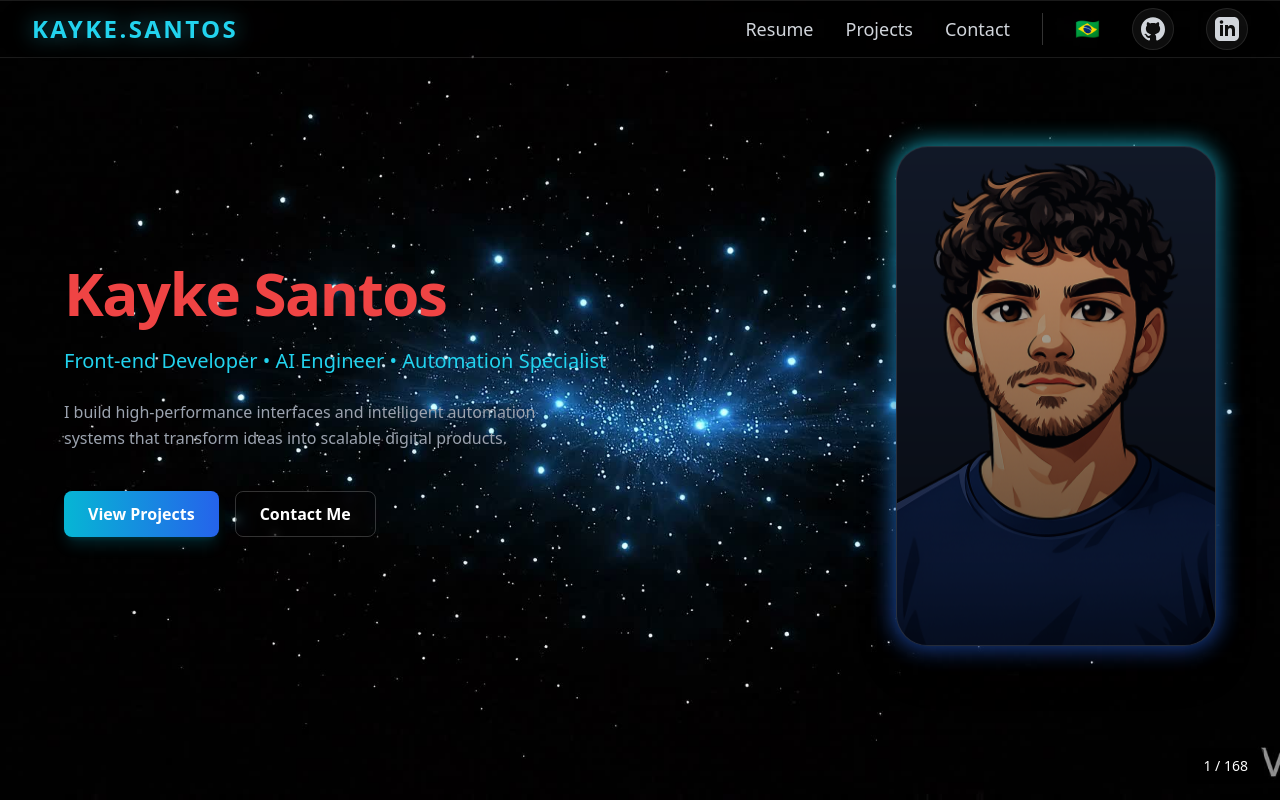
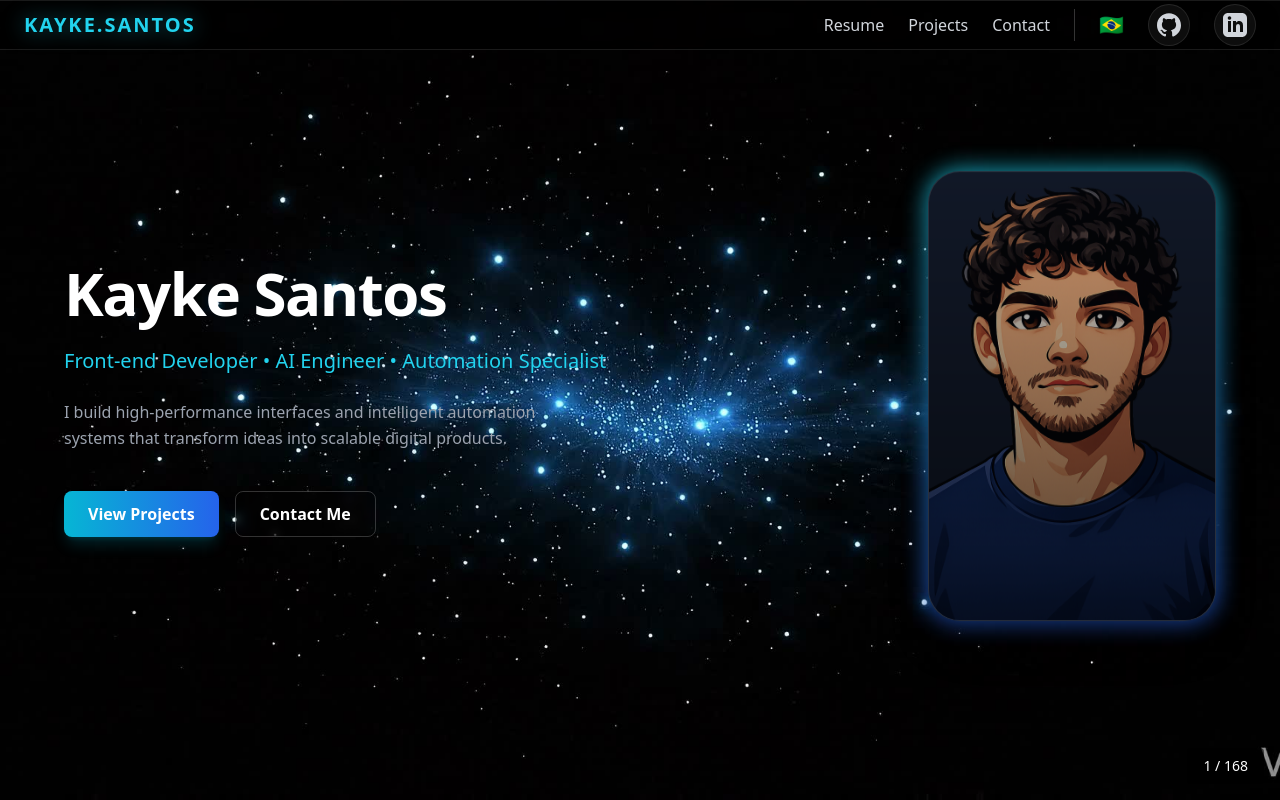
Before and after one commit to Kayke-Queiroz/Repository, a React (Vite) app: page / in a window 1280 px wide. Shown: the top 800 px of the page. Built offline with nearby package versions, Linux system fonts and the light colour scheme.

Commit message:
fix other problem

```diff
--- a/src/components/HeroOverlay.jsx
+++ b/src/components/HeroOverlay.jsx
@@ -20,7 +20,7 @@ export default function HeroOverlay() {
 
         {/* Left Content */}
         <div className="max-w-2xl space-y-6">
-          <h1 className="text-5xl md:text-6xl font-bold text-red-500 tracking-tight">
+          <h1 className="text-5xl md:text-6xl font-bold text-white tracking-tight">
             {t.hero.title}
           </h1>
 
@@ -49,7 +49,7 @@ export default function HeroOverlay() {
           <div className="absolute -inset-px bg-gradient-to-b from-cyan-400 to-blue-600 rounded-[2rem] opacity-80 blur-md group-hover:opacity-100 transition duration-500"></div>
 
           {/* Image Container */}
-          <div className="relative w-80 h-[500px] rounded-[2rem] bg-gray-900 border border-white/10 overflow-hidden shadow-2xl flex items-center justify-center">
+          <div className="relative w-72 h-[450px] rounded-[2rem] bg-gray-900 border border-white/10 overflow-hidden shadow-2xl flex items-center justify-center">
             {/* Placeholder for actual image */}
             <div className="absolute inset-0 bg-gradient-to-b from-transparent to-black/60 z-10"></div>
             <img
--- a/src/components/frames.jsx
+++ b/src/components/frames.jsx
@@ -34,6 +34,14 @@ const Frames = () => {
 
       const imageUrls = sortedPaths.map((path) => frameModules[path].default);
 
+      // A. Carregar PRIMEIRO frame imediatamente para não deixar tela preta
+      const firstImage = new Image();
+      firstImage.src = imageUrls[0];
+      firstImage.onload = () => {
+        setFrames([firstImage]); // Mostra o primeiro frame
+      };
+
+      // B. Carregar todos (incluindo o primeiro novamente, não tem problema, cache resolve) em background
       const BATCH_SIZE = 10;
       const loaded = new Array(imageUrls.length);
 
@@ -56,7 +64,7 @@ const Frames = () => {
       }
 
       const validImages = loaded.filter(Boolean);
-      setFrames(validImages);
+      setFrames(validImages); // Substitui o frame inicial pelo array completo quando pronto
       setImagesLoaded(true);
     };
 
@@ -205,11 +213,7 @@ const Frames = () => {
           ref={canvasRef}
           className="w-full h-full block"
         />
-        {!imagesLoaded && (
-          <div className="absolute inset-0 flex items-center justify-center text-white text-xl">
-            {t.frames.loading || "Loading..."}
-          </div>
-        )}
+        {/* Loading text removed as per request (first frame is shown instead) */}
       </div>
 
       {/* ===============================
--- a/src/components/navbar.jsx
+++ b/src/components/navbar.jsx
@@ -22,14 +22,14 @@ const Navbar = () => {
         className="
           max-w-[1600px] mx-auto
           flex items-center justify-between
-          px-8 h-14
+          px-6 h-12
         "
       >
         {/* Logo (Left) */}
         <Link
           to="/"
           className="
-            text-2xl font-bold tracking-widest text-cyan-400
+            text-xl font-bold tracking-widest text-cyan-400
             drop-shadow-[0_0_10px_rgba(34,211,238,0.5)]
             uppercase
             hover:text-cyan-300 transition-colors cursor-pointer
@@ -39,9 +39,9 @@ const Navbar = () => {
         </Link>
 
         {/* Right Side: Links + Icon */}
-        <div className="flex items-center gap-8">
+        <div className="flex items-center gap-6">
           {/* Internal Links */}
-          <ul className="flex gap-8 text-lg font-medium text-gray-300">
+          <ul className="flex gap-6 text-base font-medium text-gray-300">
             {navItems.map((item) => (
               <li key={item.key} className="relative group">
                 {item.key === 'curriculum' ? (
```
